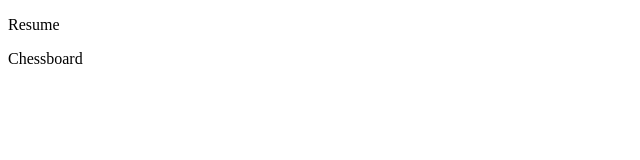
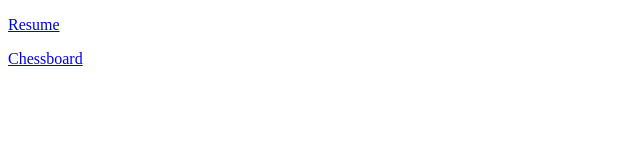
Before and after one commit to Yawnlix/dev109, a plain HTML site: page midterm/artifacts.html in a window 1280 px wide. Shown: the whole page, without its empty margins (0-640 px from the left). Drawn offline with Linux system fonts and the light colour scheme.

Commit message:
Update artifacts.html

```diff
--- a/midterm/artifacts.html
+++ b/midterm/artifacts.html
@@ -6,7 +6,7 @@
   <title>Artifacts page</title>
 </head>
 <body>
-    <p href="https://yawnlix.github.io/dev109/a1/index.html">Resume</p>
-    <p href="https://yawnlix.github.io/dev109/a2/index.html">Chessboard</p>
+    <p> <a href="https://yawnlix.github.io/dev109/a1/index.html">Resume</a></p>
+    <p> <a href="https://yawnlix.github.io/dev109/a2/index.html">Chessboard</a></p>
 </body>
 </html>
```
